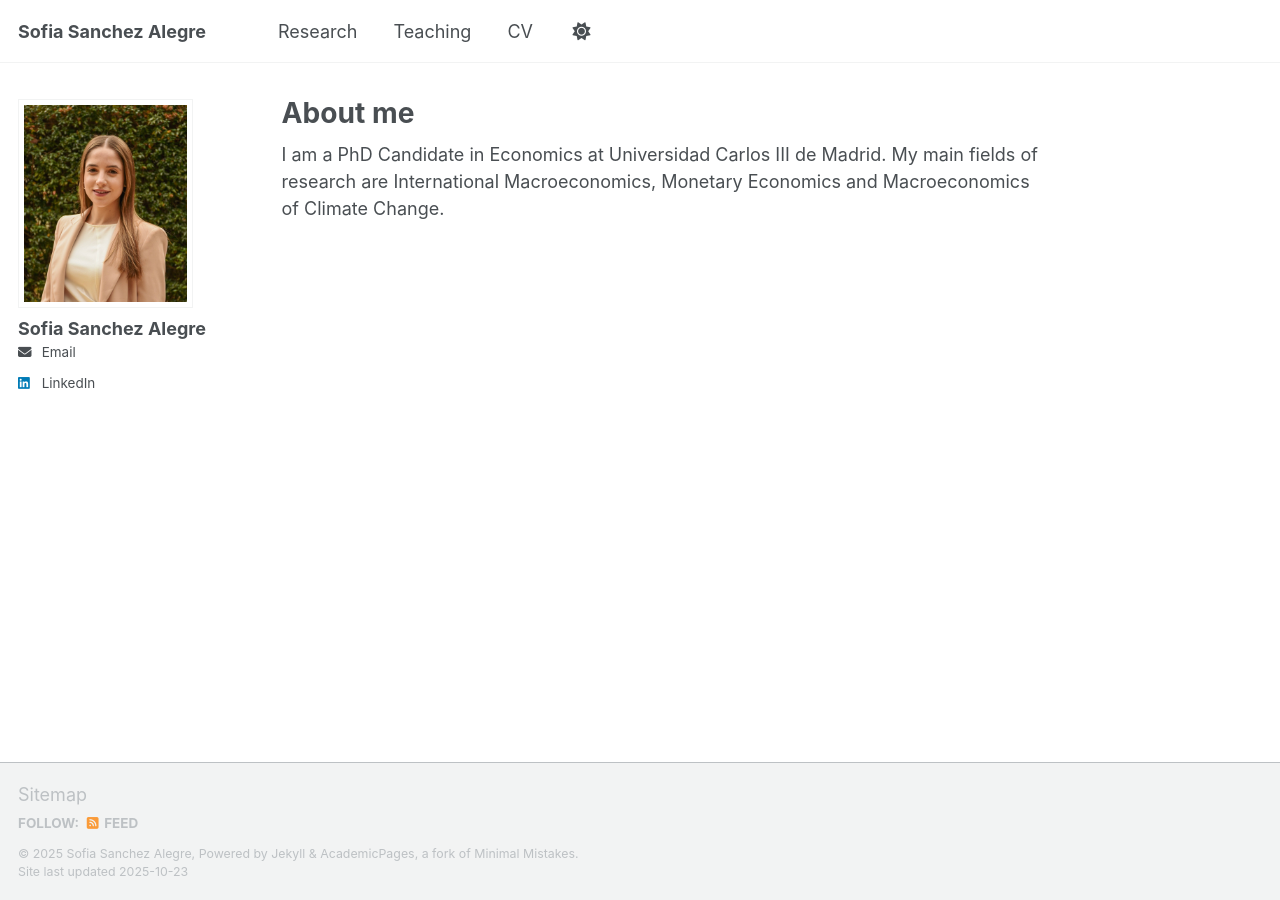
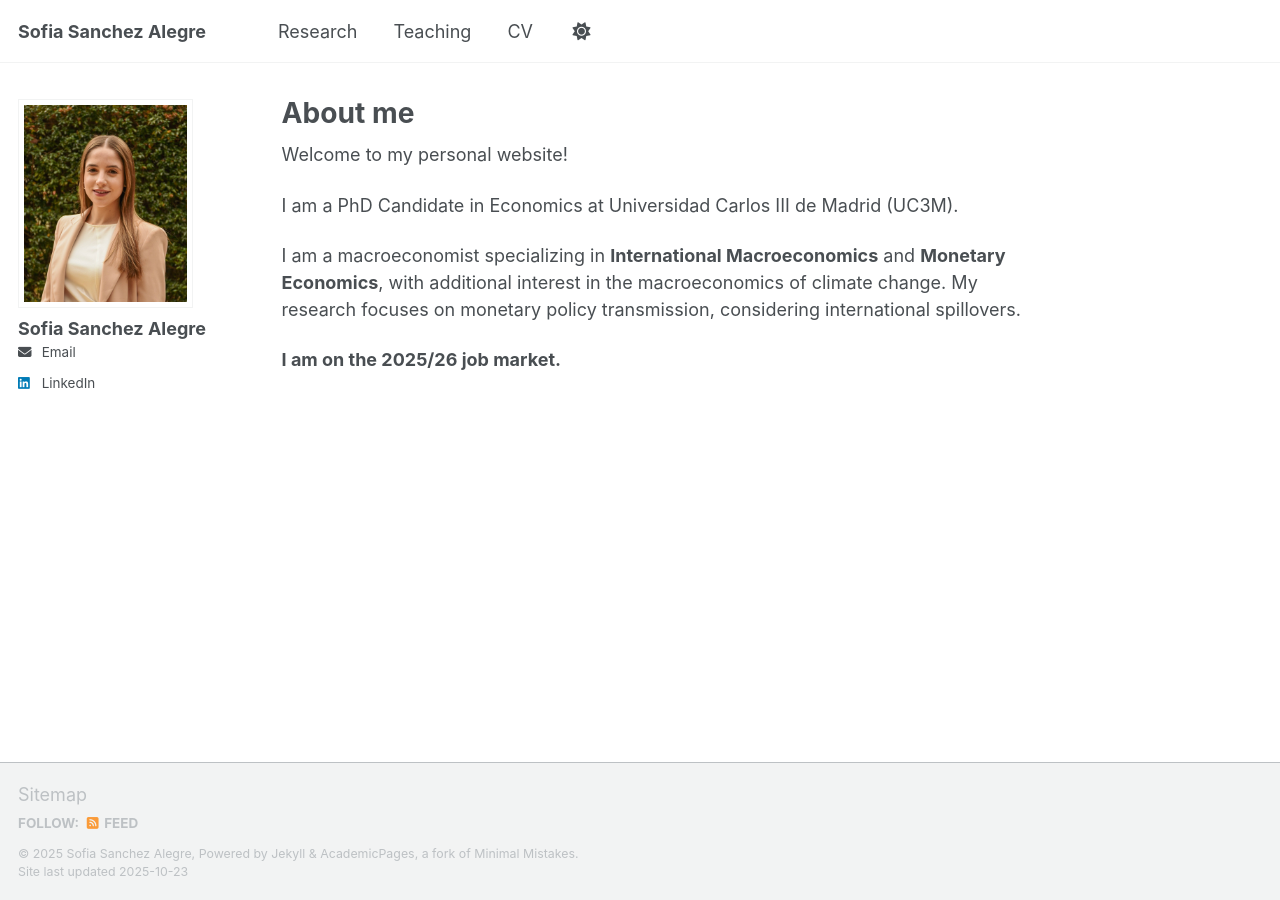
Before and after one commit to sofiasanchezalegre/sofiasanchezalegre.github.io, a Jekyll site: the page built from _pages/about.md, in a window 1280 px wide. Built offline with Jekyll 4.4.1, drawn with Linux system fonts in a browser that asks for light colours; a script that is not in the unit is left out.

Commit message:
Update about.md

```diff
--- a/_pages/about.md
+++ b/_pages/about.md
@@ -7,4 +7,11 @@ redirect_from:
   - /about/
   - /about.html
 ---
-I am a PhD Candidate in Economics at Universidad Carlos III de Madrid. My main fields of research are International Macroeconomics, Monetary Economics and Macroeconomics of Climate Change.
+
+Welcome to my personal website!
+
+I am a PhD Candidate in Economics at Universidad Carlos III de Madrid (UC3M).
+
+I am a macroeconomist specializing in **International Macroeconomics** and **Monetary Economics**, with additional interest in the macroeconomics of climate change. My research focuses on monetary policy transmission, considering international spillovers.
+
+**I am on the 2025/26 job market.**
```
